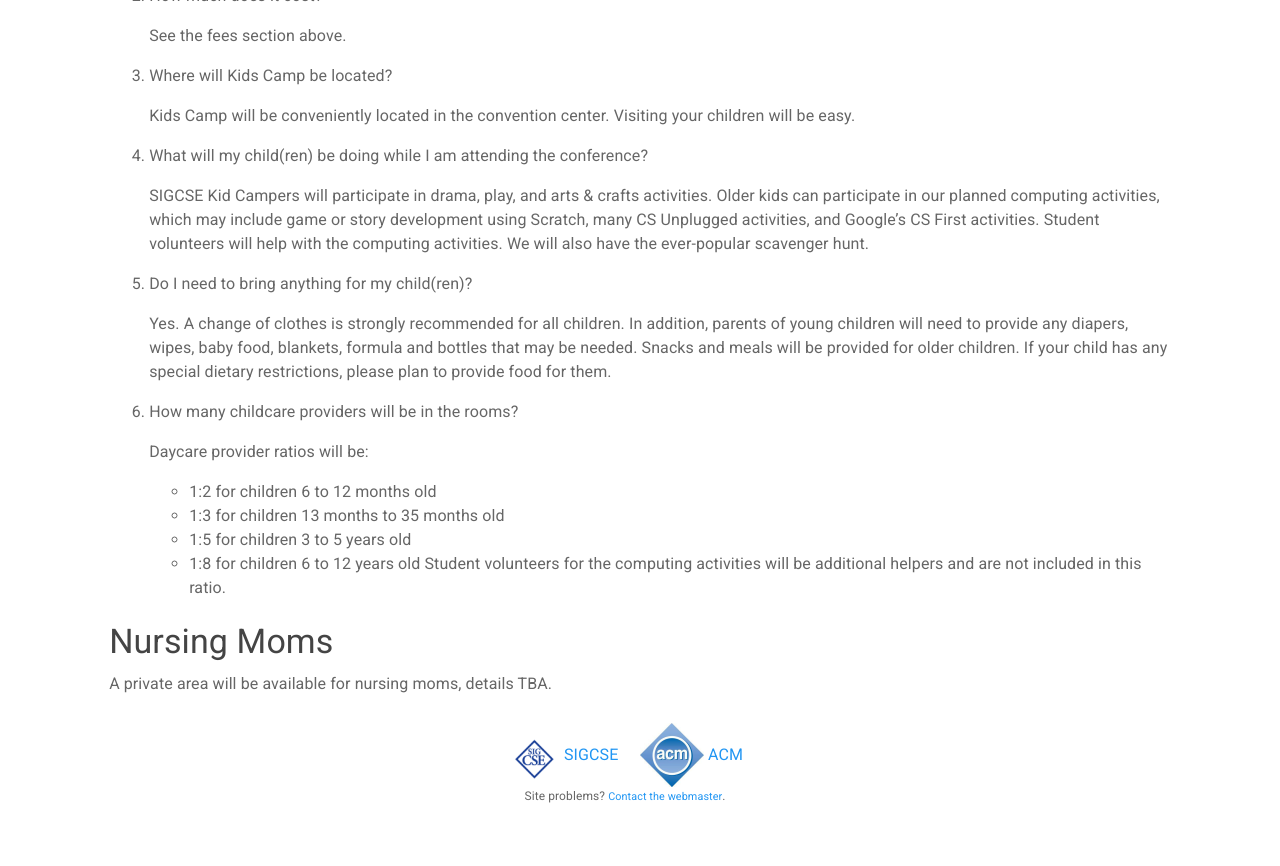
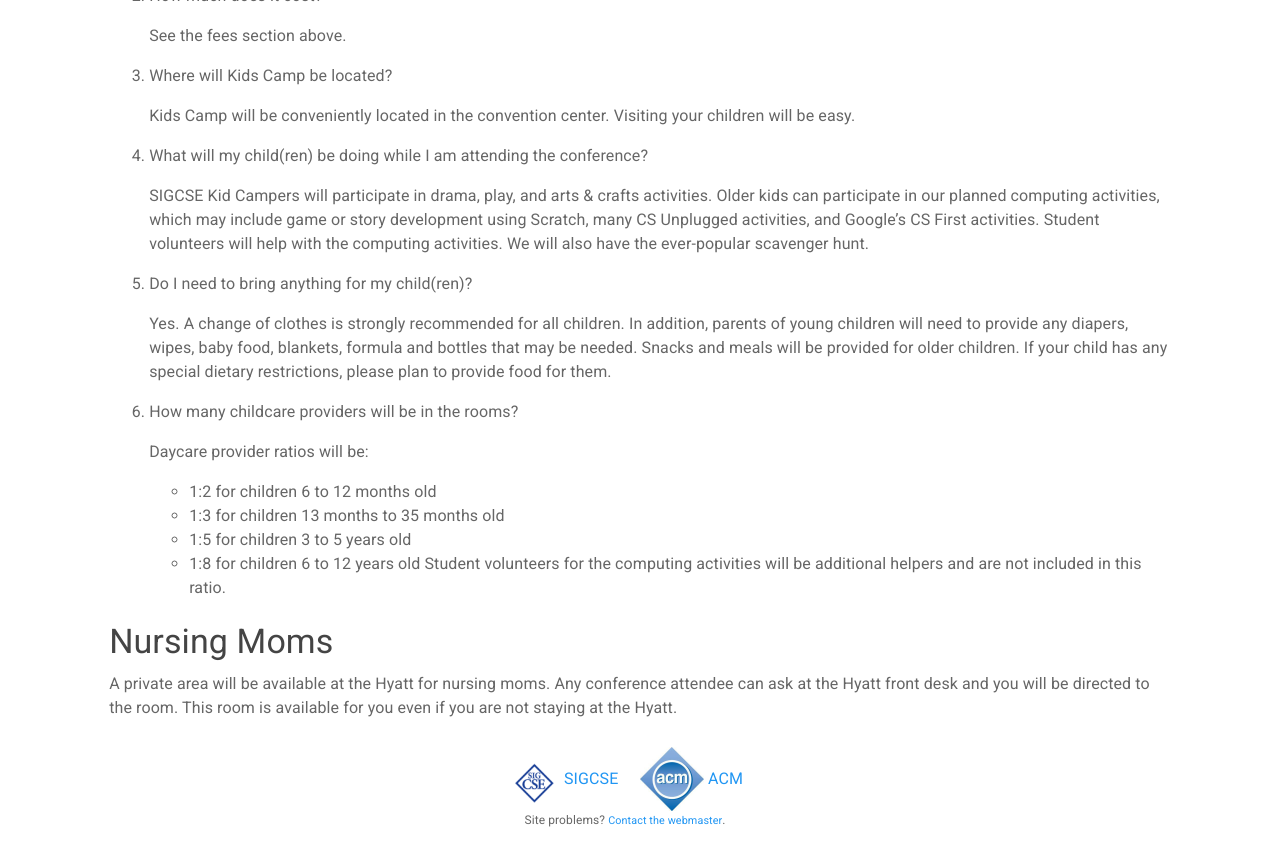
Before and after one commit to sheckman/sigcse2019, a Jekyll site: the page built from attendees/kidscamp.md, in a window 1280 px wide and 900 px high, scrolled down 1072 px. Shown: the top 866 px of the window. Built offline with Jekyll 4.4.1, drawn with Linux system fonts in a browser that asks for light colours.

Commit message:
Updating kids camp

```diff
--- a/attendees/kidscamp.md
+++ b/attendees/kidscamp.md
@@ -77,4 +77,4 @@ around the theme of **Superheroes**.-->
 
 ### Nursing Moms
 
-A private area will be available for nursing moms, details TBA.
+A private area will be available at the Hyatt for nursing moms. Any conference attendee can ask at the Hyatt front desk and you will be directed to the room. This room is available for you even if you are not staying at the Hyatt.
```
